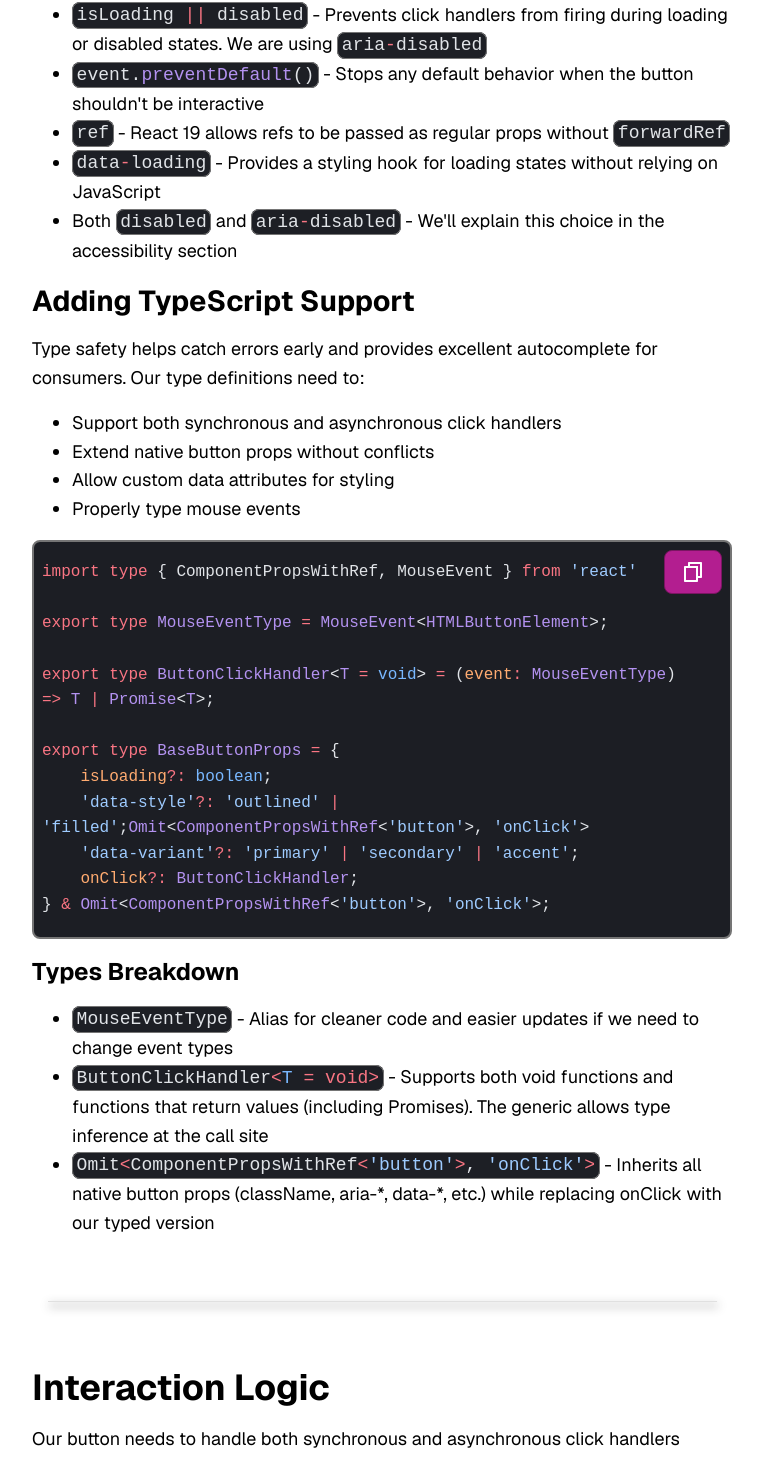
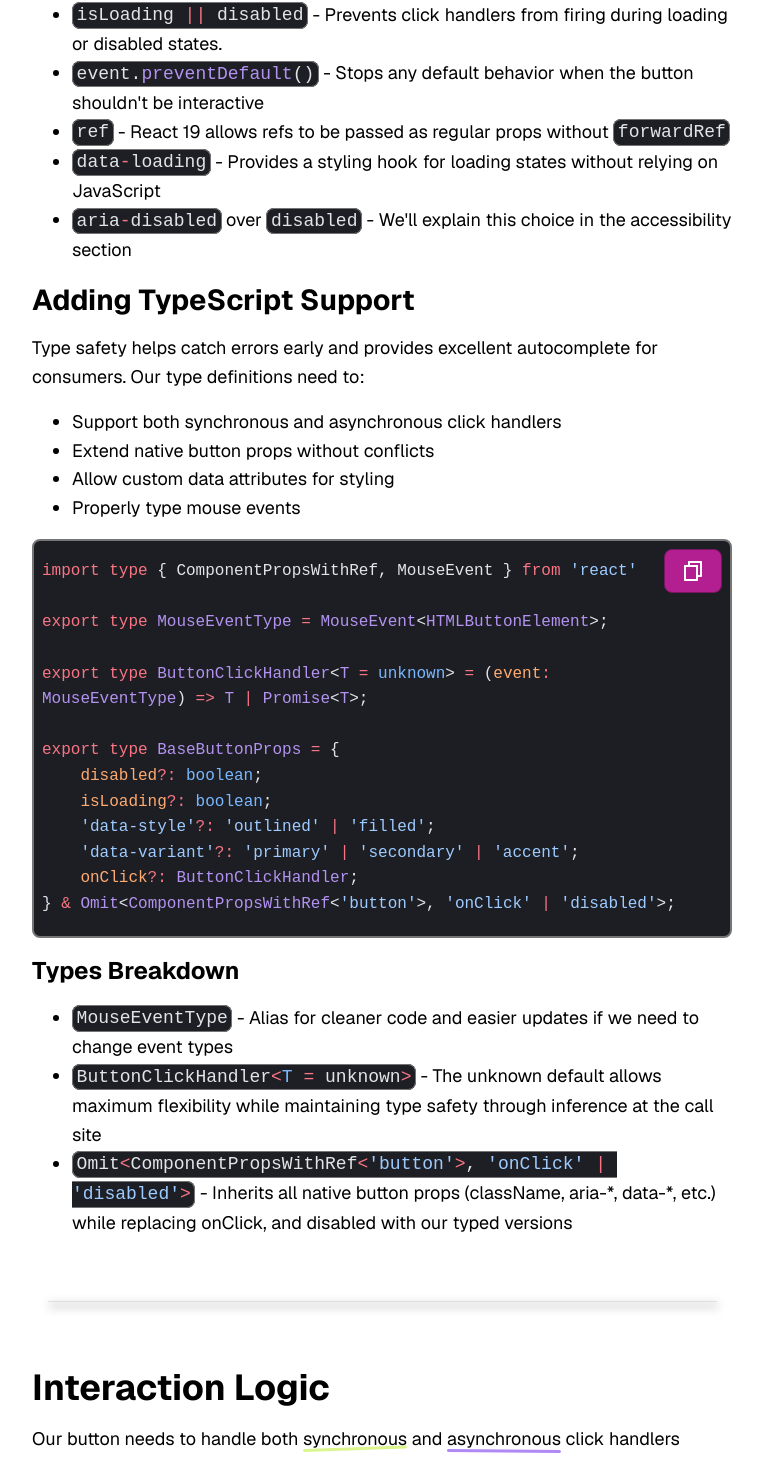
Before and after one commit to codercarl1243/react_components_system, a Next.js app: page /blog/design-system/buttons/base2 in a window 1280 px wide. Shown: the part 3147-4606 px from the top of the page, without its empty margins (64-827 px from the left). Built offline with nearby package versions, Linux system fonts and the light colour scheme.

Commit message:
UPDATE content wip

```diff
--- a/app/blog/design-system/buttons/base2/page.tsx
+++ b/app/blog/design-system/buttons/base2/page.tsx
@@ -105,9 +105,41 @@ export default function ButtonsBasePage() {
                     <Code codeString={`'use client'
 
 import clsx from 'clsx'
-import { BaseButtonProps, MouseEventType } from './button.type' // explored more in the Typescript section
-import Spinner from '@/components/utilities/spinner' // custom spinner but this can be anything
+import { BaseButtonProps, MouseEventType } from '@/components/button/button.type'
+import useButton from '@/components/button/useButton'
+import Spinner from '@/components/utilities/spinner'
 
+/**
+ * A base, accessible button component that supports loading states and
+ * safely manages click behavior and logging through a custom hook.
+ *
+ * This component uses aria-disabled instead of the native disabled attribute
+ * to maintain discoverability and tab order. The button remains focusable
+ * and discoverable to assistive technology while in this non-functional state.
+ *
+ * @component
+ * @param {BaseButtonProps} props - The props for the Button component.
+ * @param {string} [props.className] - Additional class names to append.
+ * @param {React.ReactNode} props.children - The button label or content.
+ * @param {function} [props.onClick] - Optional click handler.
+ * @param {'button' | 'submit' | 'reset'} [props.type='button'] - The button type.
+ * @param {boolean} [props.disabled=false] - Whether the button is disabled.
+ * @param {boolean} [props.isLoading=false] - Whether the button is in a loading state.
+ * @param {React.Ref<HTMLButtonElement>} [props.ref] - Optional ref to the button element.
+ * @returns {JSX.Element} The rendered Button component.
+ *
+ * @example
+ * // Loading state with spinner
+ * <Button isLoading onClick={handleSubmit}>Submit</Button>
+ *
+ * // Disabled but discoverable
+ * <Button disabled onClick={handleSave}>Save</Button>
+ *
+ * // With variant styling
+ * <Button data-variant="primary" data-style="filled">
+ *   Click Me
+ * </Button>
+ */
 export default function Button({
     className,
     children,
@@ -118,15 +150,27 @@ isLoading = false,
     ref,
     ...props
 }: BaseButtonProps) {
+    const { handleClick } = useButton()
 
-const { handleClick } = useButton() // We'll explore this hook shortly
+    /**
+     * Handles click events.
+     *
+     * - Prevents default form submission when loading or disabled.
+     * - Stops propagation to avoid parent click triggers.
+     * - Delegates to useButton's click handler otherwise.
+     */
+    function onClickHandler(event: MouseEventType) {
 
-function onClickHandler(event: MouseEventType) {
     if (isLoading || disabled) {
-    event.preventDefault();
+        /**
+         * Using both is correct here since a disabled/loading button should do nothing and
+         * not trigger parent handlers.
+         * */
+        event.preventDefault()      // Prevent form submission and/or default click actions
+        event.stopPropagation()     // Prevent bubbling to parent click handlers
         return;
     }
-  handleClick(onClick)(event)
+    return handleClick(onClick)(event)
     }
 
     return (
@@ -138,6 +182,7 @@ return (
             data-loading={isLoading}
             ref={ref}
             type={type}
+            data-testid="base-button"
         >
             {children}
             {isLoading && <Spinner />}
@@ -147,11 +192,11 @@ return (
                     <Heading headingLevel={4}>Key Decisions</Heading>
                     <List>
                         <li><Code codeString={`clsx(className, 'button')`} inline copyEnabled={false} /> - Combines user-provided classes with our base class, giving consumers flexibility while maintaining defaults</li>
-                        <li><Code codeString={`isLoading || disabled`} inline copyEnabled={false} /> - Prevents click handlers from firing during loading or disabled states. We are using  <Code codeString={`aria-disabled`} inline copyEnabled={false} /> </li>
+                        <li><Code codeString={`isLoading || disabled`} inline copyEnabled={false} /> - Prevents click handlers from firing during loading or disabled states.</li>
                         <li><Code codeString={`event.preventDefault()`} inline copyEnabled={false} /> - Stops any default behavior when the button shouldn't be interactive</li>
                         <li><Code codeString={`ref`} inline copyEnabled={false} /> - React 19 allows refs to be passed as regular props without <Code codeString={`forwardRef`} inline copyEnabled={false} /></li>
                         <li><Code codeString={`data-loading`} inline copyEnabled={false} /> - Provides a styling hook for loading states without relying on JavaScript</li>
-                        <li>Both <Code codeString={`disabled`} inline copyEnabled={false} /> and <Code codeString={`aria-disabled`} inline copyEnabled={false} /> - We'll explain this choice in the accessibility section</li>
+                        <li><Code codeString={`aria-disabled`} inline copyEnabled={false} /> over <Code codeString={`disabled`} inline copyEnabled={false} /> - We'll explain this choice in the accessibility section</li>
                     </List>
                     <Heading headingLevel={3} id="typescript-support">Adding TypeScript Support</Heading>
                     <p>Type safety helps catch errors early and provides excellent autocomplete for consumers. Our type definitions need to:</p>
@@ -165,25 +210,27 @@ return (
 
 export type MouseEventType = MouseEvent<HTMLButtonElement>;
 
-export type ButtonClickHandler<T = void> = (event: MouseEventType) => T | Promise<T>;
+export type ButtonClickHandler<T = unknown> = (event: MouseEventType) => T | Promise<T>;
 
 export type BaseButtonProps = {
+    disabled?: boolean;
     isLoading?: boolean;
-    'data-style'?: 'outlined' | 'filled';Omit<ComponentPropsWithRef<'button'>, 'onClick'>
+    'data-style'?: 'outlined' | 'filled';
     'data-variant'?: 'primary' | 'secondary' | 'accent';
     onClick?: ButtonClickHandler;
-} & Omit<ComponentPropsWithRef<'button'>, 'onClick'>;`} />
+} & Omit<ComponentPropsWithRef<'button'>, 'onClick' | 'disabled'>;`} />
                     <Heading headingLevel={4}>Types Breakdown</Heading>
                     <List>
                         <li><Code codeString={`MouseEventType`} inline copyEnabled={false} /> - Alias for cleaner code and easier updates if we need to change event types</li>
-                        <li><Code codeString={`ButtonClickHandler<T = void>`} inline copyEnabled={false} /> - Supports both void functions and functions that return values (including Promises). The generic allows type inference at the call site</li>
-                        <li><Code codeString={`Omit<ComponentPropsWithRef<'button'>, 'onClick'>`} inline copyEnabled={false} /> - Inherits all native button props (className, aria-*, data-*, etc.) while replacing onClick with our typed version</li>
+                        <li><Code codeString={`ButtonClickHandler<T = unknown>`} inline copyEnabled={false} /> - The unknown default allows maximum flexibility while maintaining type safety through inference at the call site</li>
+                        <li><Code codeString={`Omit<ComponentPropsWithRef<'button'>, 'onClick' | 'disabled'>`} inline copyEnabled={false} /> - Inherits all native button props (className, aria-*, data-*, etc.) while replacing onClick, and disabled with our typed versions</li>
                     </List>
                 </PostSection>
 
                 <PostSection id="interaction-logic">
                     <Heading headingLevel={2} id="interaction-logic-heading">Interaction Logic</Heading>
-                    <p>Our button needs to handle both synchronous and asynchronous click handlers gracefully. We will extract this logic into a custom hook for several reasons:</p>
+                    <p>Our button needs to handle both <span className="fun-underline">synchronous</span> and <span className="fun-underline">asynchronous</span> click handlers gracefully.</p>
+                    <p> We extract this logic into a custom hook for several reasons:</p>
                     <List>
                         {/* <li>Reusability - Other components (like <Link>toggle buttons</Link>) will need the same logic</li> */}
                         <li><span className="bold">Reusability</span> - Other components (like toggle buttons) will need the same logic</li>
@@ -200,33 +247,62 @@ export type BaseButtonProps = {
                     </List>
                     <p>Here's the complete implementation:</p>
                     <Code codeString={`import type { ButtonClickHandler, MouseEventType } from '@/components/button/button.type';
+import log from '@/utils/Logging';
 
 export default function useButton() {
-    const handleClick = <T = void>(userHandler?: ButtonClickHandler<T>) =>
-    (event: MouseEventType): T | Promise<T> | undefined => {
+    /**
+     * Creates a wrapped click handler that logs all button interactions and handles errors.
+     *
+     * This wrapper provides centralized logging for:
+     * - All button click events (successful and failed) - Logged in: Development only
+     * - Synchronous errors (caught and re-thrown) - Logged in: All environments
+     * - Unhandled asynchronous errors (not re-thrown) - Logged in: All environments
+     *
+     * Note: If the user handler catches its own errors, those errors will NOT be logged here.
+     * Only unhandled promise rejections are captured for async operations.
+     *
+     * @template T - The return type of the user's click handler
+     * @param {ButtonClickHandler<T>} [userHandler] - The user's click handler function
+     * @returns {Function} A wrapped click handler that can be passed to button onClick
+     *
+     * @example
+     * const { handleClick } = useButton()
+     * <button onClick={handleClick(myAsyncHandler)}>Click me</button>
+     */
+    const handleClick = <T = unknown>(userHandler?: ButtonClickHandler<T>) =>
+    (event: MouseEventType) => {
         if (!userHandler) return
 
         try {
             const result = userHandler(event)
 
-        // Log promise rejections without interfering
-        if (
-            result &&
-            typeof result === 'object' &&
-            typeof (result as { then?: unknown }).then === 'function'
-        ) {
+            // Log all button clicks for analytics/debugging
+            if (process.env.NODE_ENV !== 'production') {
+                log('Button clicked', undefined, 'default', { context: \`\${userHandler.name || 'anonymous function'}\`, trace: true })
+            }
+            if (result && typeof (result as any)?.then === 'function') {
+                /**
+                 * Attach error logging to unhandled promise rejections.
+                 * Uses void to indicate we're intentionally not awaiting this promise.
+                 *
+                 * Note: This only catches rejections that the user handler did NOT catch.
+                 * If the user handler has its own try/catch, this won't fire.
+                 */
                 void Promise.resolve(result).catch((err) => {
-                    // This is where you would hook into a logging service
-                    customLoggingService(err)
+                log('Unhandled async error', err, 'error', { context: \`\${userHandler.name || 'anonymous function'}\`, trace: true })
                 })
             }
 
+            // Return the result (could be a value, Promise, or undefined)
             return result
+
         } catch (err) {
-            // This is where you would hook into a logging service
-            customLoggingService(err)
-            // Re-throw synchronous errors so React error boundaries can catch them
-            // This prevents silent failures and allows graceful error UI
+            /**
+             * Catch synchronous errors thrown during handler execution.
+             * Log the error for debugging, then re-throw so the error still
+             * propagates (breaks execution, shows in console, etc.)
+             */
+            log('Button click error', err, 'error', { context: \`\${userHandler.name || 'anonymous function'}\`, trace: true })
             throw err
         }
     }
@@ -237,20 +313,21 @@ export default function useButton() {
                     <Heading headingLevel={3}>Why this approach</Heading>
                     <List>
                         <li>
-                            <span className="bold">Curried function</span> - <Code codeString="handleClick(onClick)(event)" inline copyEnabled={false} /> allows us to configure the handler once and reuse it.
+                            <p><span className="bold">Curried function</span> - <Code codeString="handleClick(onClick)(event)" inline copyEnabled={false} /> allows us to configure the handler once and reuse it.</p>
                         </li>
                         <li>
-                            <span className="bold">Duck typing for Promises</span> - We check for a <Code codeString=".then" inline copyEnabled={false} /> method rather than using <Code codeString="instanceof Promise" inline copyEnabled={false} /> because the handler might return a Promise-like object.
+                            <p><span className="bold">Duck typing for Promises</span> - We check for a <Code codeString=".then" inline copyEnabled={false} /> method rather than using <Code codeString="instanceof Promise" inline copyEnabled={false} /> because the handler might return a <span className="italic">Promise-like</span> object. </p>
+                            <p>This is a little bit more verbose and not as pretty but 2 extra lines ensures we don&apos;t miss the edges.</p>
                         </li>
                         <li>
-                            The <span className="bold"><Code codeString="void" inline copyEnabled={false} /> operator</span> - Explicitly discards the Promise return value, telling TypeScript/ESLint we're intentionally not awaiting it (fire-and-forget error logging).
+                            <p>The <span className="bold"><Code codeString="void" inline copyEnabled={false} /> operator</span> - Explicitly discards the Promise return value, telling TypeScript/ESLint we're intentionally not awaiting it (fire-and-forget error logging).</p>
                         </li>
                         <li>
-                            <span className="bold">Centralized logging</span> - Errors are logged consistently across all buttons. This is one of the main reasons we extract this logic into a hook rather than handling it in each component.
+                            <p><span className="bold">Centralized logging</span> - Errors are logged consistently across all buttons. This is one of the main reasons we extract this logic into a hook rather than handling it in each component.</p>
                         </li>
                         <li>
-                            <span className="bold">Re-throw synchronous errors</span> - By re-throwing with <Code inline codeString="throw err" copyEnabled={false} />, we allow React error boundaries to catch and handle errors. This prevents the UI from breaking silently.
-                            <span className="bold">Async errors</span> are logged but not re-thrown since they occur after the handler returns.
+                            <p><span className="bold">Re-throw synchronous errors</span> - By re-throwing with <Code inline codeString="throw err" copyEnabled={false} />, we allow React error boundaries to catch and handle errors. This prevents the UI from breaking silently.
+                                <span className="bold">Async errors</span> are logged but not re-thrown since this occurs <FunHighlight>after the promise rejects.</FunHighlight></p>
                         </li>
                     </List>
                     <PostNote>
@@ -350,6 +427,7 @@ export default function useButton() {
                     {/* explain why we dont use aria-loading - does this belong here or under ux/ui?? */}
 
                     <Heading headingLevel={3}>How UX/UI Design Extends WCAG</Heading>
+                    <p>WCAG provides minimum standards, but good UX goes further. Here's how our implementation adds:</p>
                     {/* Explain how WCAG doesnt cover all bases */}
                     {/* benefits of adding margin around the button */}
                     {/* contrast requirements dont consider disabled buttons but they should */}
@@ -368,8 +446,28 @@ export default function useButton() {
                     https://kittygiraudel.com/2024/03/29/on-disabled-and-aria-disabled-attributes/ - explaining when to use aria-disabled over disabled
                     */}
                     <Heading headingLevel={4}>Margin and Spacing</Heading>
+                    <p>WCAG addresses target size but does not specifically require spacing between targets. This button has margin added by default</p>
+                    <p><span className="bold">Why this matters:</span> Users with motor disabilities benefit from space between interactive elements. Accidental taps are less likely when targets aren't crowded. <span className="fun_underline">This is especially important on touch devices</span></p>
                     <Heading headingLevel={4}>Disabled State Contrast</Heading>
+                    <p>WCAG's contrast requirements have an exception for disabled elements. But disabled buttons should still be visible and identifiable, they shouldn't dissapear from view because of an action that the user has taken.</p>
                     <Heading headingLevel={4}>The aria-disabled decision</Heading>
+                    <p>This is one of the most important accessibility choices in our component. We use <Code codeString="aria-disabled" inline copyEnabled={false}/> instead of the native <Code codeString="disabled" inline copyEnabled={false}/> attribute.</p>
+                    <p className="bold">The problem with <Code codeString="disabled" inline copyEnabled={false}/>:</p>
+                    <List>
+                        <li>Removes the button from the accessibility tree</li>
+                        <li>Changes tab order dynamically</li>
+                        <li>The Button can't be focused or announced by all assistive technologies</li>
+                        <li>Users can find it hard to understand what is unavailable and why</li>
+                    </List>
+                    <p className="bold">Our solution - <Code codeString="aria-disabled" inline copyEnabled={false}/></p>
+                    <p>This approach:</p>
+                    <List>
+                        <li>Keeps the button in the tab order</li>
+                        <li>Allows screen readers to announce the button and it's state</li>
+                        <li>Prevents confusion the user may experience</li>
+                        <li>Works for both permanently disabled and temporily <span className="italic">loading</span> states</li>
+                    </List>
+                    <PostNote>Using aria-disabled in the same way as disabled works - We need to take a few extra steps and ensure that our click handler prevents interactions, along with targeting the aria-disabled state in our styling</PostNote>
                     <Heading headingLevel={4}>Why we don&apos;t use aria-busy</Heading>
                     <Heading headingLevel={4}>Consistent Button Sizing</Heading>
                     <Heading headingLevel={4}>Assistive Technology isnt everything</Heading>
@@ -518,35 +616,29 @@ export default function Button({
                                 tabLabel: 'useButton.tsx',
                                 panelContent: (
                                     <Code codeString={`import type { ButtonClickHandler, MouseEventType } from '@/components/button/button.type';
+import log from '@/utils/Logging';
 
 export default function useButton() {
-   const handleClick = <T = void>(userHandler?: ButtonClickHandler<T>) =>
-     (event: MouseEventType): T | Promise<T> | undefined => {
+    const handleClick = <T = unknown>(userHandler?: ButtonClickHandler<T>) =>
+    (event: MouseEventType) => {
         if (!userHandler) return
 
         try {
             const result = userHandler(event)
 
-         // Log promise rejections without interfering
-         if (
-           result &&
-           typeof result === 'object' &&
-           typeof (result as { then?: unknown }).then === 'function'
-         ) {
+            if (process.env.NODE_ENV !== 'production') {
+                log('Button clicked', undefined, 'default', { context: \`\${userHandler.name || 'anonymous function'}\`, trace: true })
+            }
+            if (result && typeof (result as any)?.then === 'function') {
                 void Promise.resolve(result).catch((err) => {
-             if (process.env.NODE_ENV !== 'production') {
-               // eslint-disable-next-line no-console
-               console.error('Button click error', err)
-             }
+                log('Unhandled async error', err, 'error', { context: \`\${userHandler.name || 'anonymous function'}\`, trace: true })
                 })
             }
 
             return result
+
         } catch (err) {
-         if (process.env.NODE_ENV !== 'production') {
-           // eslint-disable-next-line no-console
-           console.error('Button click error', err)
-         }
+            log('Button click error', err, 'error', { context: \`\${userHandler.name || 'anonymous function'}\`, trace: true })
             throw err
         }
     }
@@ -563,14 +655,15 @@ export default function Button({
 
 export type MouseEventType = MouseEvent<HTMLButtonElement>;
 
-export type ButtonClickHandler<T = void> = (event: MouseEventType) => T | Promise<T>;
+export type ButtonClickHandler<T = unknown> = (event: MouseEventType) => T | Promise<T>;
 
 export type BaseButtonProps = {
+    disabled?: boolean;
     isLoading?: boolean;
     'data-style'?: 'outlined' | 'filled';
     'data-variant'?: 'primary' | 'secondary' | 'accent';
     onClick?: ButtonClickHandler;
-} & Omit<ComponentPropsWithRef<'button'>, 'onClick'>;`} />
+} & Omit<ComponentPropsWithRef<'button'>, 'onClick' | 'disabled'>;`} />
                                 )
                             },
                             {
```
Lines whose indentation alone changed are shown as unchanged.
